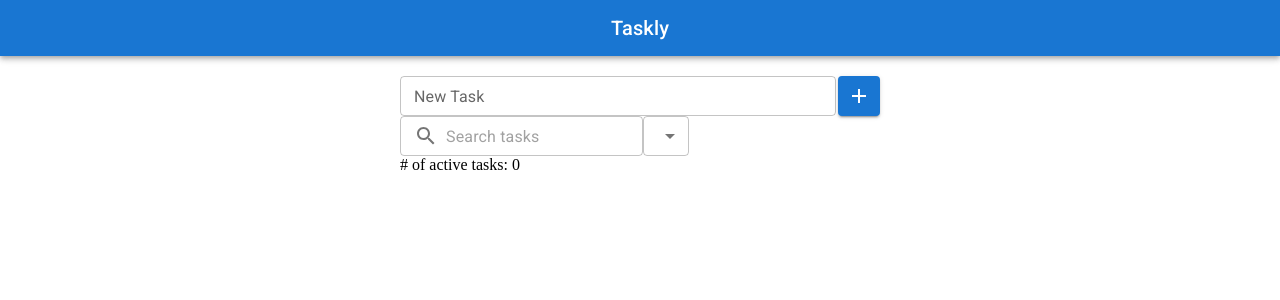
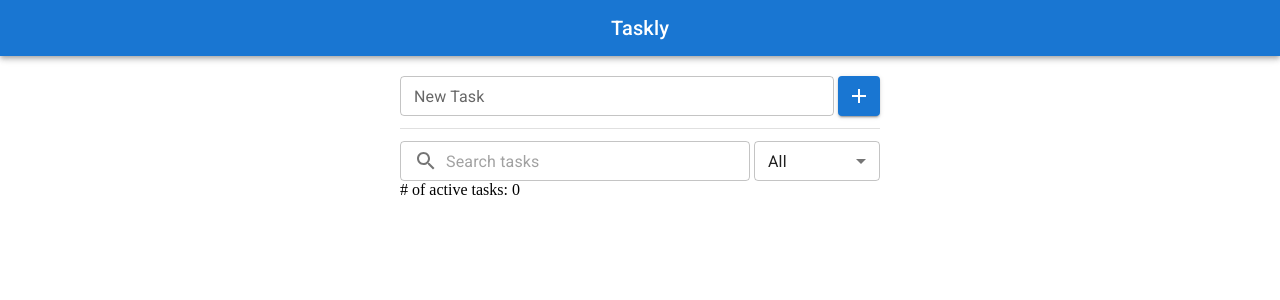
Before and after one commit to Kyubinhan/taskly, a React (Create React App) app: page / in a window 1280 px wide. Shown: the top 300 px of the page. Built offline with nearby package versions, Linux system fonts and the light colour scheme.

Commit message:
Add more styling for filters section in App

```diff
--- a/src/app/App.tsx
+++ b/src/app/App.tsx
@@ -10,7 +10,7 @@ import ActiveTaskCount from "src/components/ActiveTaskCount"
 import TaskSearchInput from "src/components/TaskSearchInput"
 import TopBar from "src/components/TopBar"
 
-import "./style.css"
+import styles from "./style.module.css"
 
 interface Props {
   tasks?: Task[] // for testing purpose
@@ -68,13 +68,18 @@ const App: React.FC<Props> = ({ tasks: defaultTasks }) => {
   return (
     <>
       <TopBar />
-      <section>
+      <div className={styles.contents}>
         <TaskForm onAddTask={onAddTask} />
-        <TaskSearchInput onSearchTask={setSearch} />
-        <TaskFilterSelect onFilterChange={setFilterOption} />
+        <div className={styles.filters}>
+          <TaskSearchInput onSearchTask={setSearch} />
+          <TaskFilterSelect
+            option={filterOption}
+            onFilterChange={setFilterOption}
+          />
+        </div>
         <ActiveTaskCount count={activeTaskCount} />
         <TaskList tasks={tasksToDisplay} onCompleteTask={onCompleteTask} />
-      </section>
+      </div>
     </>
   )
 }
--- a/src/app/style.css
+++ /dev/null
@@ -1,10 +0,0 @@
-body {
-  padding: 0;
-  margin: 0;
-}
-
-section {
-  max-width: 480px;
-  margin: 0 auto;
-  padding: 0 8px;
-}
--- /dev/null
+++ b/src/app/style.module.css
@@ -0,0 +1,14 @@
+.contents {
+  max-width: 480px;
+  margin: 0 auto;
+  padding: 0 8px;
+}
+
+.filters {
+  border-top: 1px solid rgba(0, 0, 0, 0.12);
+  margin-top: 12px;
+  padding-top: 12px;
+  display: grid;
+  grid-template-columns: auto 126px; /* 126px is for when Completed selected*/
+  gap: 4px;
+}
--- a/src/components/TaskForm/style.module.css
+++ b/src/components/TaskForm/style.module.css
@@ -6,5 +6,5 @@
 .button {
   min-width: 40px !important;
   height: 40px;
-  margin-left: 2px !important;
+  margin-left: 4px !important;
 }
--- /dev/null
+++ b/src/index.css
@@ -0,0 +1,4 @@
+body {
+  padding: 0;
+  margin: 0;
+}
--- a/src/index.tsx
+++ b/src/index.tsx
@@ -3,6 +3,8 @@ import ReactDOM from "react-dom/client"
 
 import App from "src/app"
 import reportWebVitals from "src/reportWebVitals"
+
+import "./index.css"
 
 const root = ReactDOM.createRoot(document.getElementById("root") as HTMLElement)
 root.render(
```
